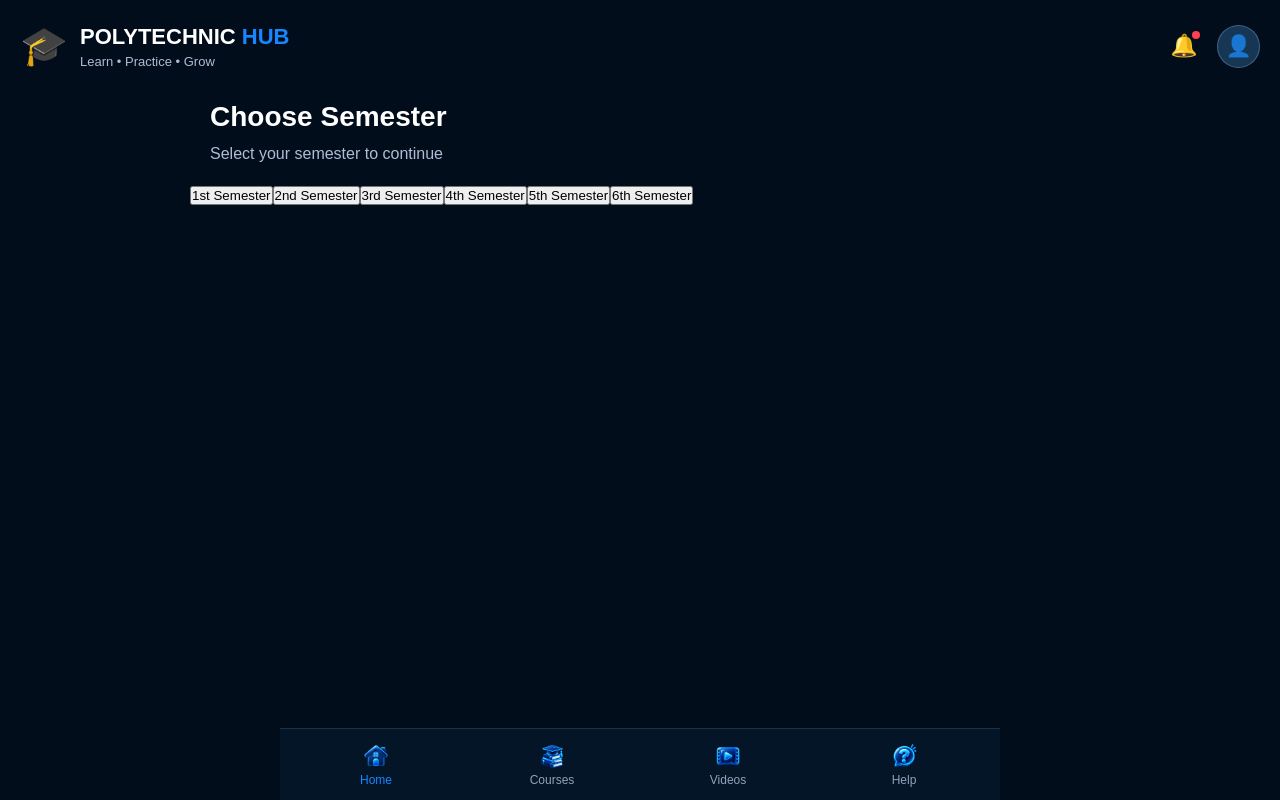
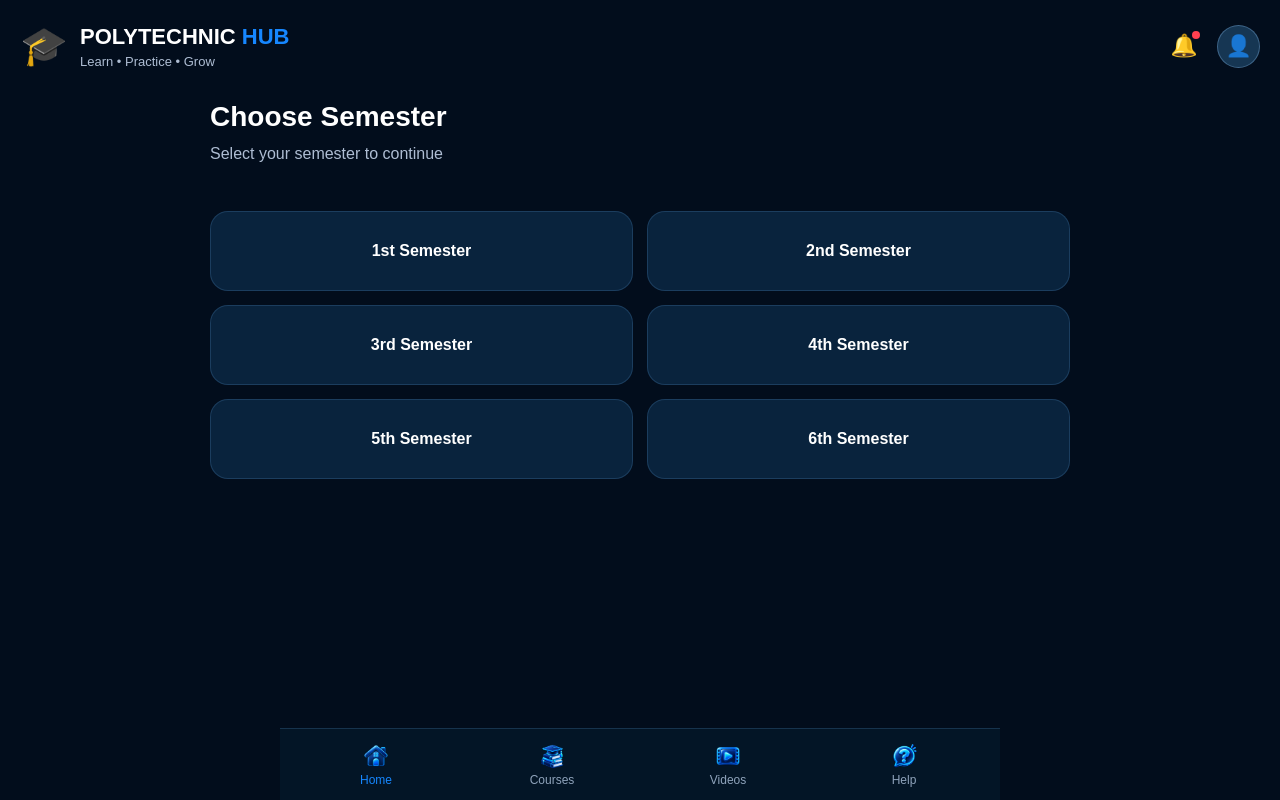
Before and after one commit to lalan-kumar-design/polytechnic-hub, a Next.js app: page /semester in a window 1280 px wide. Built offline with nearby package versions, Linux system fonts and the light colour scheme.

Commit message:
Add styles for semester grid and buttons

```diff
--- a/app/globals.css
+++ b/app/globals.css
@@ -521,3 +521,29 @@ main {
     transform: rotate(360deg);
   }
 }
+.semester-grid {
+  display: grid;
+  grid-template-columns: repeat(2, 1fr);
+  gap: 14px;
+  margin: 25px 20px 0;
+}
+
+.semester-grid button {
+  min-height: 80px;
+  border: 1px solid rgba(80, 140, 190, 0.25);
+  border-radius: 18px;
+  background: #09233d;
+  color: white;
+  font-size: 16px;
+  font-weight: 700;
+  cursor: pointer;
+  transition: transform 0.2s ease, border-color 0.2s ease;
+}
+
+.semester-grid button:active {
+  transform: scale(0.96);
+}
+
+.semester-grid button:hover {
+  border-color: #1687ff;
+  }
```
